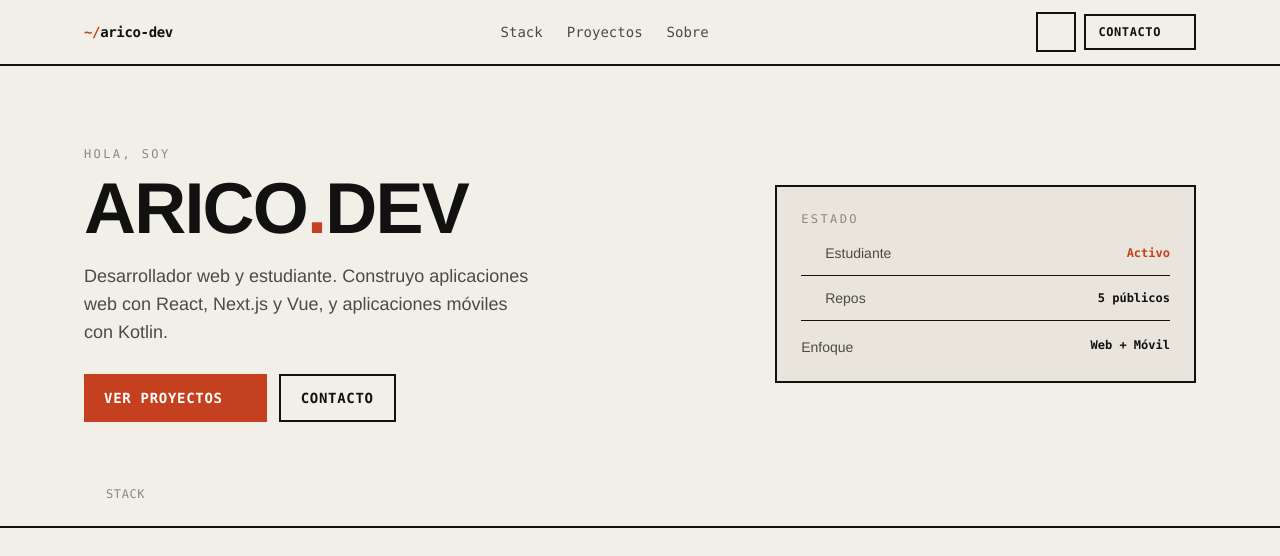
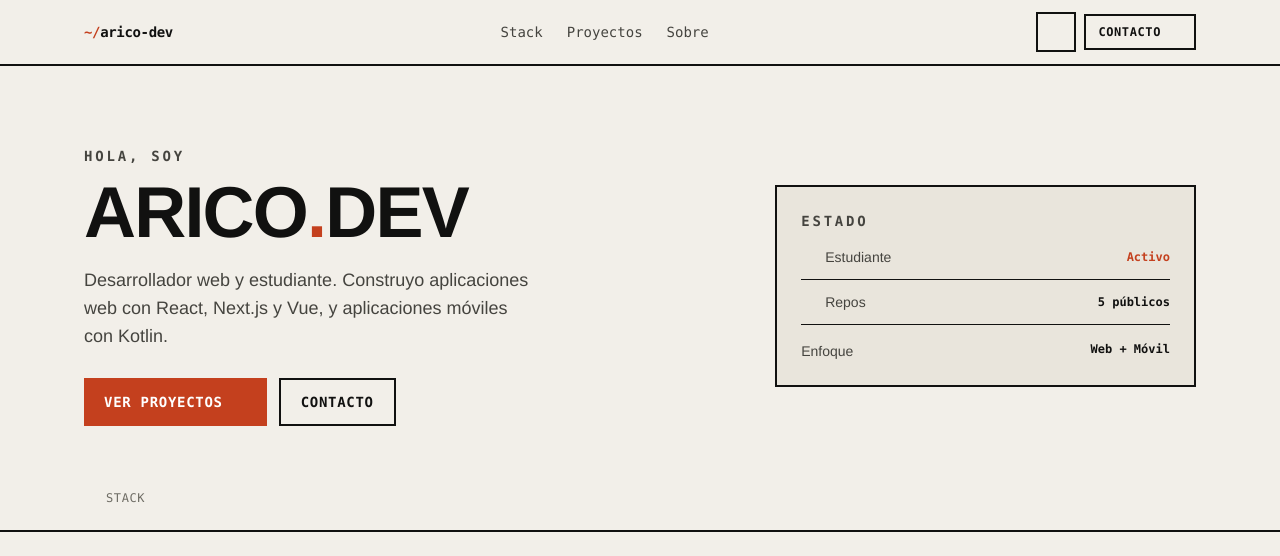
Before and after one commit to arico-dev/portfolio, a Vue app: page / in a window 1280 px wide. Shown: the top 556 px of the page. Built offline with nearby package versions, Linux system fonts and the light colour scheme; some icons are missing.

Commit message:
Portfolio

```diff
--- a/src/App.vue
+++ b/src/App.vue
@@ -102,7 +102,7 @@ const nav = [
     <section class="relative">
       <div class="mx-auto grid max-w-6xl items-center gap-10 px-5 pb-16 pt-14 md:grid-cols-5 md:pt-20">
         <div class="md:col-span-3">
-          <p class="font-mono text-xs uppercase tracking-[0.2em] text-faint">
+          <p class="font-mono text-sm font-bold uppercase tracking-[0.2em] text-soft">
             Hola, soy
           </p>
           <h1 class="mt-3 text-5xl font-black uppercase leading-[0.95] tracking-tight sm:text-6xl lg:text-7xl">
@@ -132,7 +132,7 @@ const nav = [
         <!-- index / status block -->
         <div class="md:col-span-2">
           <div class="border-2 border-line bg-raise p-6">
-            <p class="font-mono text-xs uppercase tracking-[0.2em] text-faint">
+            <p class="font-mono text-sm font-bold uppercase tracking-[0.2em] text-soft">
               Estado
             </p>
             <ul class="mt-4 space-y-3 text-sm">
@@ -202,7 +202,7 @@ const nav = [
         <div class="mx-auto max-w-6xl px-5 py-16 md:py-20">
           <div class="flex flex-wrap items-end justify-between gap-4">
             <div>
-              <p class="font-mono text-xs uppercase tracking-[0.2em] text-faint">
+              <p class="font-mono text-sm font-bold uppercase tracking-[0.2em] text-soft">
                 Trabajo
               </p>
               <h2 class="mt-2 text-3xl font-black uppercase tracking-tight sm:text-4xl">
@@ -286,7 +286,7 @@ const nav = [
     <div class="mx-auto max-w-6xl px-5 py-14 md:py-16">
       <div class="grid items-center gap-8 md:grid-cols-2">
         <div>
-          <p class="font-mono text-xs uppercase tracking-[0.2em] text-faint">
+          <p class="font-mono text-sm font-bold uppercase tracking-[0.2em] text-soft">
             ¿Un proyecto en mente?
           </p>
           <p class="mt-2 text-3xl font-black uppercase tracking-tight sm:text-4xl">
--- a/src/style.css
+++ b/src/style.css
@@ -9,8 +9,8 @@
   --bg: #f2efe9;
   --bg-raise: #e9e5dc;
   --ink: #111110;
-  --ink-soft: #4b4a46;
-  --ink-faint: #8a8881;
+  --ink-soft: #45443f;
+  --ink-faint: #6e6c64;
   --accent: #c4401e;
   --accent-ink: #fff;
   --border: #111110;
@@ -22,8 +22,8 @@
   --bg: #0d0d0d;
   --bg-raise: #161616;
   --ink: #e8e6e1;
-  --ink-soft: #9d9a92;
-  --ink-faint: #5d5b55;
+  --ink-soft: #b5b2a9;
+  --ink-faint: #929086;
   --accent: #e2583e;
   --accent-ink: #140a06;
   --border: #e8e6e1;
```
